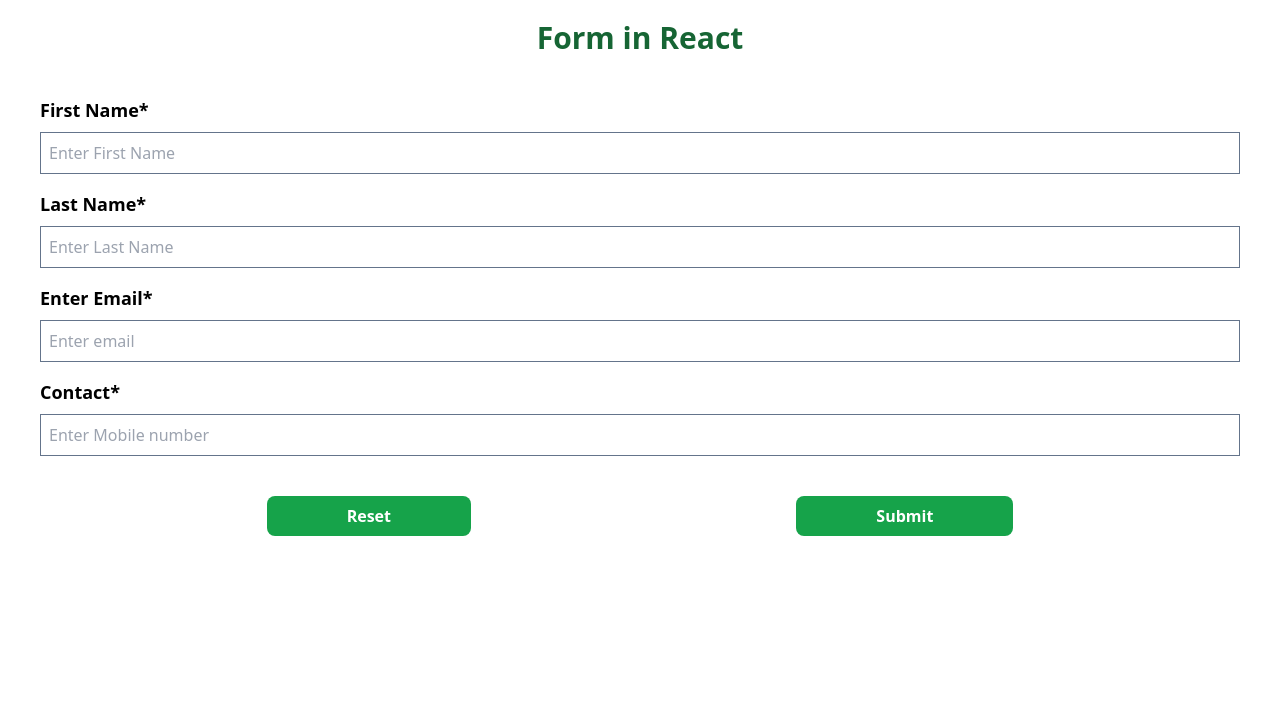
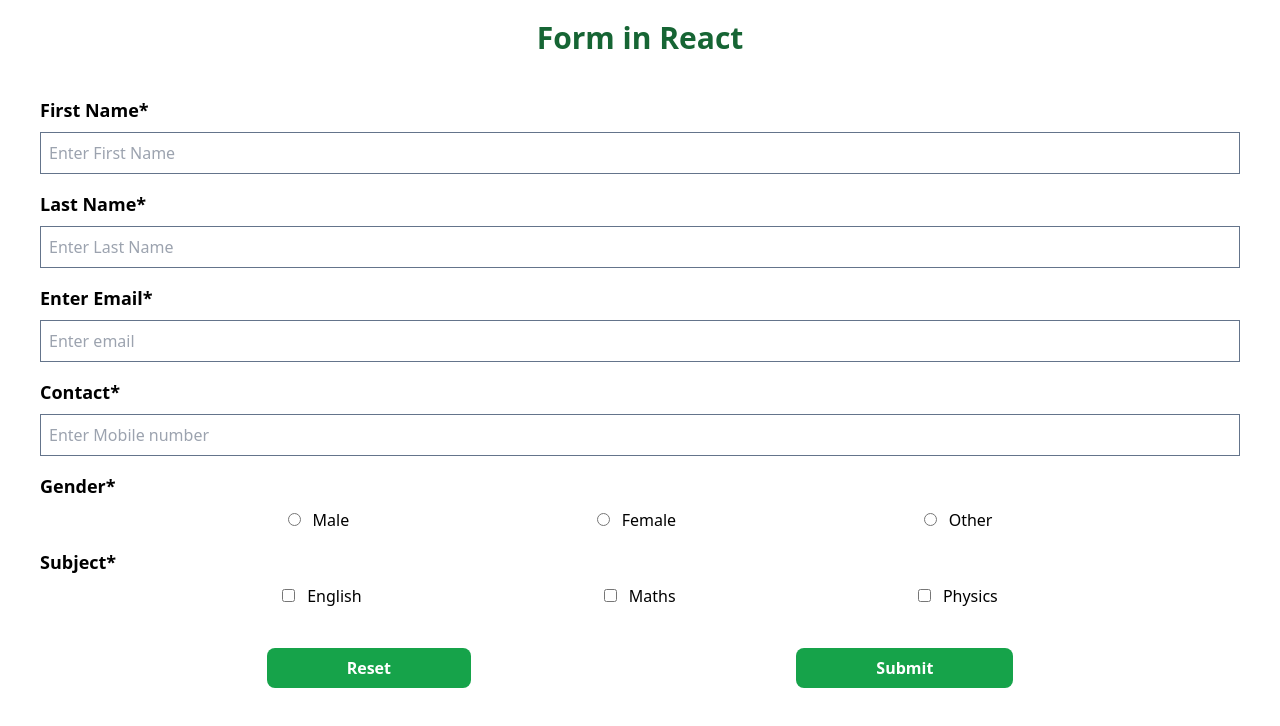
Before and after one commit to anderutan/react-project-challenge, a React (Vite) app: page / in a window 1280 px wide. Shown: the top 726 px of the page. Built offline with nearby package versions, Linux system fonts and the light colour scheme.

Commit message:
Update index.tsx

```diff
--- a/src/challenge/1-submission-form/index.tsx
+++ b/src/challenge/1-submission-form/index.tsx
@@ -1,5 +1,7 @@
 import { useForm, SubmitHandler } from 'react-hook-form';
 import { ErrorMessage } from '@hookform/error-message';
+
+type Subject = 'english' | 'maths' | 'physics';
 
 type Input = {
   firstName: string;
@@ -7,14 +9,14 @@ type Input = {
   email: string;
   contact: number;
   gender: 'male' | 'female' | 'other';
-  subject: 'english' | 'maths' | 'physics';
+  subject: Subject[];
   resume: File;
   url: string;
   language: 'react' | 'vue';
   about: string;
 };
 
-function isValidPhoneNum(input) {
+function isValidPhoneNum(input: number) {
   const regex = /^\d{10,11}$/;
   return regex.test(input);
 }
@@ -76,6 +78,7 @@ const SubmissionForm = () => {
           <input
             {...register('email', {
               required: 'Please Enter Your Email',
+              pattern: /^\S+@\S+$/i,
             })}
             placeholder='Enter email'
             className={inputStyle}
@@ -110,6 +113,92 @@ const SubmissionForm = () => {
           />
         </label>
 
+        <label htmlFor='gender' className='flex flex-col mt-4'>
+          <p className={titleStyle}>Gender*</p>
+          <ErrorMessage
+            errors={errors}
+            name='gender'
+            render={({ message }) => (
+              <p className='text-red-400 font-medium -mt-3'>{message}</p>
+            )}
+          />
+          <div className='flex justify-evenly'>
+            <label htmlFor='male'>
+              <input
+                {...register('gender', { required: 'Please Pick One' })}
+                type='radio'
+                value='male'
+                name='gender'
+                className='mr-3'
+              />
+              Male
+            </label>
+            <label htmlFor='female'>
+              <input
+                {...register('gender', { required: 'Please Pick One' })}
+                type='radio'
+                value='female'
+                name='gender'
+                className='mr-3'
+              />
+              Female
+            </label>
+            <label htmlFor='other'>
+              <input
+                {...register('gender', { required: 'Please Pick One' })}
+                type='radio'
+                value='other'
+                name='gender'
+                className='mr-3'
+              />
+              Other
+            </label>
+          </div>
+        </label>
+
+        <label htmlFor='subject' className='flex flex-col mt-4'>
+          <p className={titleStyle}>Subject*</p>
+          <ErrorMessage
+            errors={errors}
+            name='subject'
+            render={({ message }) => (
+              <p className='text-red-400 font-medium -mt-3'>{message}</p>
+            )}
+          />
+          <div className='flex justify-evenly'>
+            <label htmlFor='english'>
+              <input
+                {...register('subject', { required: true })}
+                type='checkbox'
+                value='english'
+                id='english'
+                className='mr-3'
+              />
+              English
+            </label>
+            <label htmlFor='maths'>
+              <input
+                {...register('subject', { required: true })}
+                type='checkbox'
+                value='maths'
+                id='maths'
+                className='mr-3'
+              />
+              Maths
+            </label>
+            <label htmlFor='physics'>
+              <input
+                {...register('subject', { required: true })}
+                type='checkbox'
+                value='physics'
+                id='physics'
+                className='mr-3'
+              />
+              Physics
+            </label>
+          </div>
+        </label>
+
         <div className='mx-16 my-10 flex justify-around'>
           <input
             type='reset'
```
